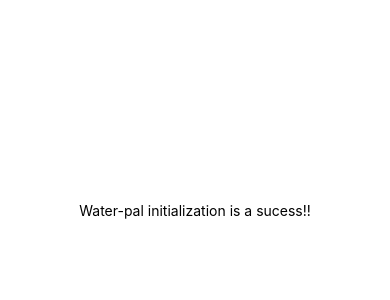
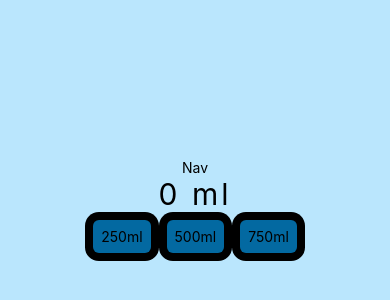
Before and after one commit to bryanansong/Water-Pal, a React Native app: screen / in a window 390 px wide. Shown: the part 212-512 px from the top of the page. Built offline with nearby package versions, Linux system fonts and the light colour scheme.

Commit message:
Added intake preset buttons

```diff
--- a/App.js
+++ b/App.js
@@ -1,10 +1,34 @@
 import { StatusBar } from "expo-status-bar";
-import { Text, View } from "react-native";
+import { Button, Text, TouchableOpacity, View } from "react-native";
+import { useState } from "react";
+import Nav from "./components/Nav";
+import { intakePresets } from "./constants";
 
 export default function App() {
+	const [currentIntake, setCurrentIntake] = useState(0);
+
 	return (
-		<View className="flex-1 items-center justify-center bg-white">
-			<Text>Water-pal initialization is a sucess!!</Text>
+		<View className="flex flex-1 items-center justify-center bg-sky-200">
+			<Nav />
+			<Text className="text-3xl tracking-widest">
+				{currentIntake} ml
+			</Text>
+
+			<View className="flex flex-row">
+				{intakePresets.map((preset) => (
+					<TouchableOpacity
+						className="flex flex-row ring-8 ring-black rounded-md p-2 m-2 bg-sky-700"
+						onPress={() => {
+							setCurrentIntake(
+								currentIntake + preset.volume
+							);
+						}}
+					>
+						<Text>{preset.volume}ml</Text>
+					</TouchableOpacity>
+				))}
+			</View>
+
 			<StatusBar style="auto" />
 		</View>
 	);
--- /dev/null
+++ b/components/Nav.jsx
@@ -0,0 +1,12 @@
+import { View, Text } from "react-native";
+import React from "react";
+
+const Nav = () => {
+	return (
+		<View>
+			<Text>Nav</Text>
+		</View>
+	);
+};
+
+export default Nav;
--- /dev/null
+++ b/constants/index.js
@@ -0,0 +1,49 @@
+// Water intake goals in milliliters
+const dailyGoal = 2000;
+const weeklyGoal = 14000;
+
+// Water measurement units
+const milliliters = "ml";
+const liters = "l";
+
+// Water measurement units
+const intakePresets = [
+	{
+		volume: 250,
+		unit: "milliliters",
+	},
+	{
+		volume: 500,
+		unit: "milliliters",
+	},
+	{
+		volume: 750,
+		unit: "milliliters",
+	},
+];
+
+// Time intervals
+const minute = 60 * 1000;
+const hour = 60 * minute;
+const day = 24 * hour;
+const week = 7 * day;
+
+// Notification messages
+const reminderMessage = "Remember to drink water! 💧";
+const congratulationsMessage =
+	"Congratulations! You reached your daily water goal! 🎉";
+
+// Exporting the constants
+export {
+	dailyGoal,
+	weeklyGoal,
+	milliliters,
+	liters,
+	intakePresets,
+	minute,
+	hour,
+	day,
+	week,
+	reminderMessage,
+	congratulationsMessage,
+};
```
